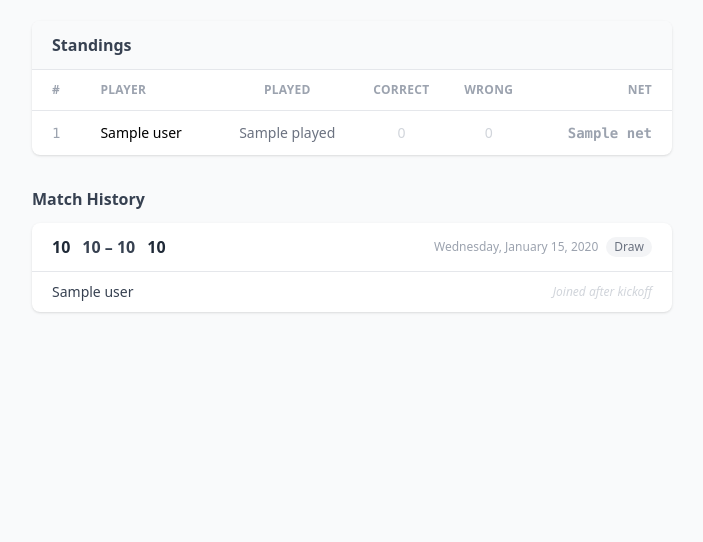
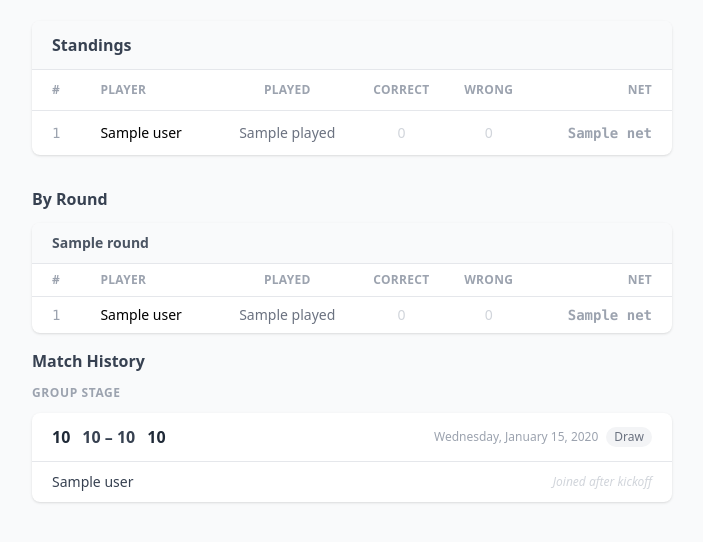
Before and after one commit to huypham10/world-cup-prediction, a Python web app: template app/templates/scoreboard/group.html in a window 1280 px wide. Shown: the part 143-685 px from the top of the page, without its empty margins (288-991 px from the left). Run offline with Jinja, Linux system fonts and the light colour scheme; the template is opened without the code that fills it: most values are stand-ins (such as "Sample title", 1, 10 or a date in 2020); some libraries are stand-ins or nearby versions.

Commit message:
added per-round scoreboards

```diff
--- a/app/templates/scoreboard/group.html
+++ b/app/templates/scoreboard/group.html
@@ -93,12 +93,72 @@
   {% endif %}
 </div>
 
+{# Per-round standings #}
+{% if round_standings %}
+<h2 class="font-semibold text-gray-700 mb-3 mt-8">By Round</h2>
+{% for round in round_standings %}
+<div class="bg-white rounded-lg shadow overflow-hidden mb-4">
+  <div class="px-5 py-2.5 border-b bg-gray-50">
+    <h3 class="text-sm font-semibold text-gray-600">{{ round.label }}</h3>
+  </div>
+  <table class="w-full text-sm">
+    <thead class="text-xs uppercase tracking-wide text-gray-400 border-b">
+      <tr>
+        <th class="text-left px-5 py-2 w-8">#</th>
+        <th class="text-left px-5 py-2">Player</th>
+        <th class="text-center px-3 py-2">Played</th>
+        <th class="text-center px-3 py-2">Correct</th>
+        <th class="text-center px-3 py-2">Wrong</th>
+        {% if group.stake %}
+        <th class="text-right px-5 py-2">Net</th>
+        {% endif %}
+      </tr>
+    </thead>
+    <tbody class="divide-y divide-gray-100">
+      {% for s in round.members %}
+      <tr class="{% if s.user.id == current_user.id %}bg-green-50{% else %}hover:bg-gray-50{% endif %}">
+        <td class="px-5 py-2 text-gray-400 font-mono">{{ loop.index }}</td>
+        <td class="px-5 py-2 font-medium">
+          {{ s.user.name }}
+          {% if s.user.id == current_user.id %}<span class="text-xs text-gray-400 font-normal ml-1">(you)</span>{% endif %}
+        </td>
+        <td class="px-3 py-2 text-center text-gray-500">{{ s.played }}</td>
+        <td class="px-3 py-2 text-center">
+          {% if s.correct > 0 %}<span class="text-green-600 font-semibold">{{ s.correct }}</span>
+          {% else %}<span class="text-gray-300">0</span>{% endif %}
+        </td>
+        <td class="px-3 py-2 text-center">
+          {% if s.wrong > 0 %}<span class="text-red-500">{{ s.wrong }}</span>
+          {% else %}<span class="text-gray-300">0</span>{% endif %}
+        </td>
+        {% if group.stake %}
+        <td class="px-5 py-2 text-right font-mono font-semibold
+          {% if s.net > 0 %}text-green-600{% elif s.net < 0 %}text-red-500{% else %}text-gray-400{% endif %}">
+          {% if s.net > 0 %}+{% endif %}{{ s.net }}
+        </td>
+        {% endif %}
+      </tr>
+      {% endfor %}
+    </tbody>
+  </table>
+</div>
+{% endfor %}
+{% endif %}
+
 {# Match history #}
 {% if match_rows %}
 <h2 class="font-semibold text-gray-700 mb-3">Match History</h2>
 <div class="space-y-3">
+  {% set ns = namespace(current_round='') %}
   {% for row in match_rows %}
   {% set match = row.match %}
+  {% set round_label = match.round_name if match.round_name else 'Group Stage' %}
+  {% if round_label != ns.current_round %}
+    {% set ns.current_round = round_label %}
+    <h3 class="text-xs font-semibold text-gray-400 uppercase tracking-wider pt-3 first:pt-0">
+      {{ round_label }}
+    </h3>
+  {% endif %}
   <div class="bg-white rounded-lg shadow overflow-hidden">
     {# Match result header #}
     <div class="px-5 py-3 border-b flex items-center justify-between">
```
Also changed, not shown: app/routers/scoreboard.py (+69 -39 lines).
